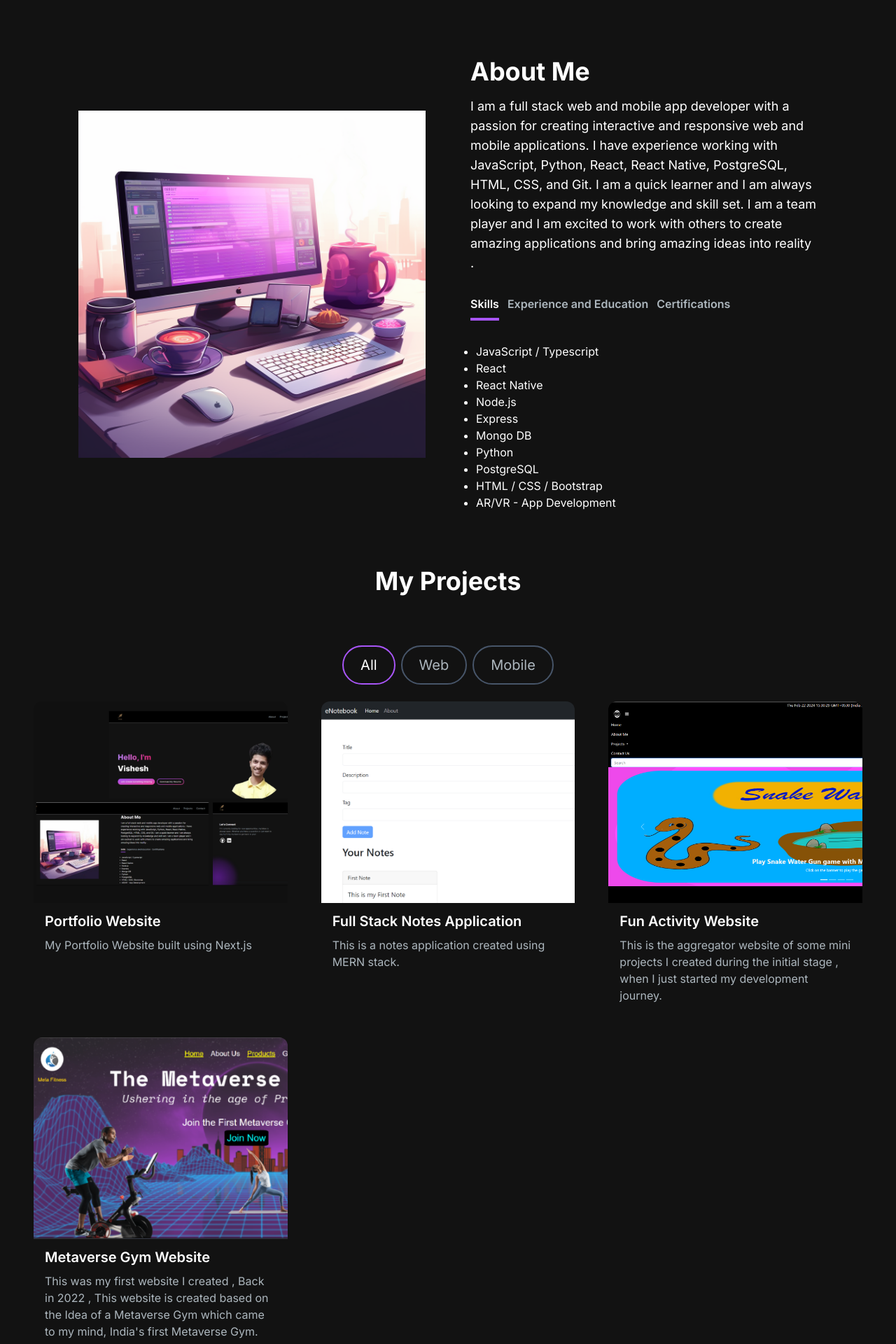
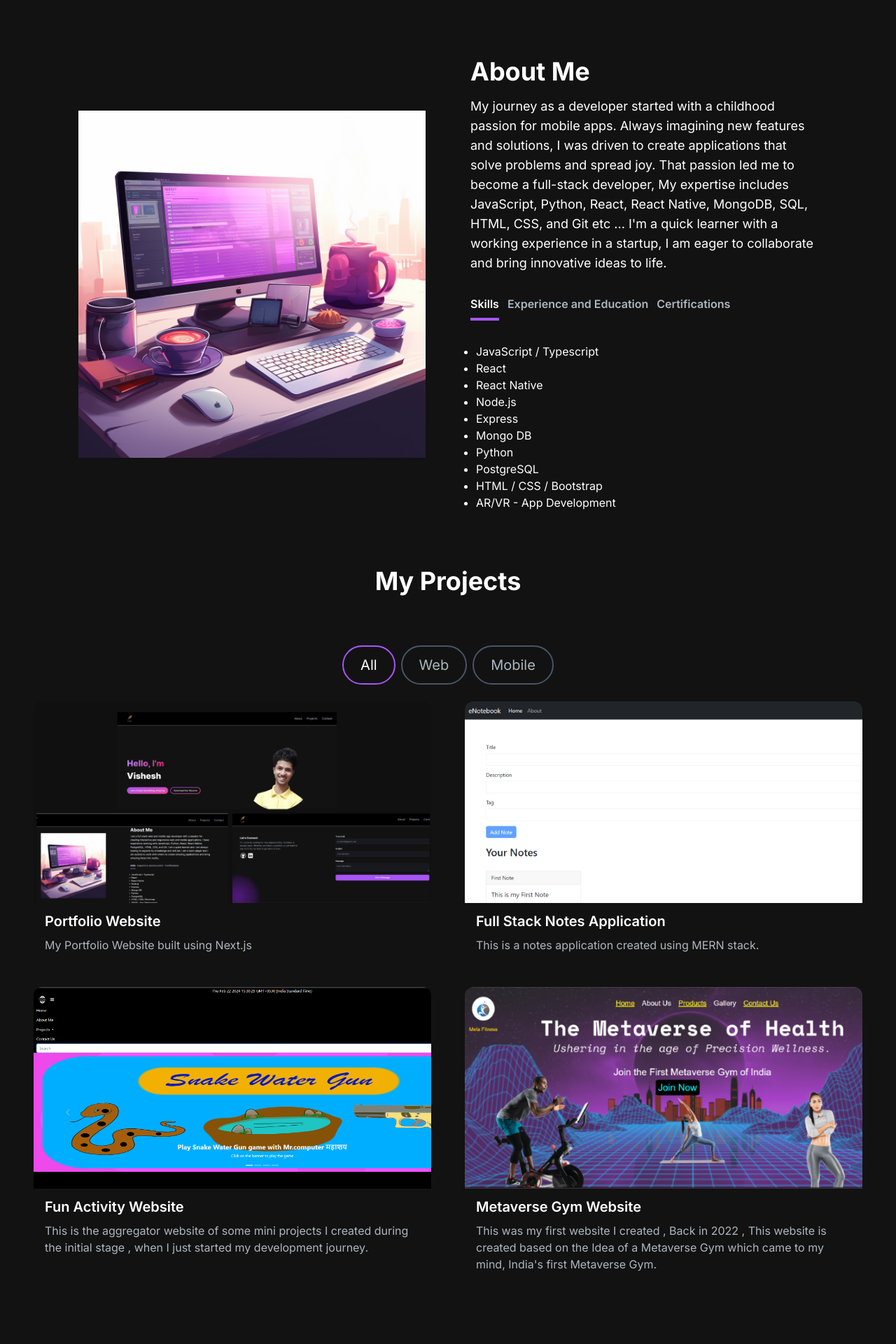
Before and after one commit to VisheshG8/Portfolio-Website-in-Next-js., a Next.js app: page / in a window 1280 px wide. Shown: the part 1120-3040 px from the top of the page at 70% size. Built offline with nearby package versions, Linux system fonts and the light colour scheme.

Commit message:
Updated the about

```diff
--- a/src/app/components/AboutSection.jsx
+++ b/src/app/components/AboutSection.jsx
@@ -65,11 +65,7 @@ const AboutSection = () => {
         <div className="mt-4 md:mt-0 text-left flex flex-col h-full">
           <h2 className="text-4xl font-bold text-white mb-4">About Me</h2>
           <p className="text-base lg:text-lg">
-            I am a full stack web and mobile app developer with a passion for creating
-            interactive and responsive web and mobile applications. I have experience
-            working with JavaScript, Python, React, React Native, PostgreSQL, HTML, CSS, and Git. I am a quick learner and I am always
-            looking to expand my knowledge and skill set. I am a team player and
-            I am excited to work with others to create amazing applications and bring amazing ideas into reality .
+          My journey as a developer started with a childhood passion for mobile apps. Always imagining new features and solutions, I was driven to create applications that solve problems and spread joy. That passion led me to become a full-stack developer, My expertise includes JavaScript, Python, React, React Native, MongoDB, SQL, HTML, CSS, and Git etc ... I&apos;m a quick learner with a working experience in a startup, I am eager to collaborate and bring innovative ideas to life.
           </p>
           <div className="flex flex-row justify-start mt-8">
             <TabButton
--- a/src/app/components/Footer.jsx
+++ b/src/app/components/Footer.jsx
@@ -11,7 +11,7 @@ const Footer = () => {
           width={100} // Specify the width of the image
           height={100} // Specify the height of the image
         />
-        <b style={{display:'flex', alignItems:'center', textAlign:'center'}}>All rights reserved.</b>
+        <b style={{display:'flex', alignItems:'center', textAlign:'center'}}> All rights reserved.</b>
       </div>
     </footer>
   );
--- a/src/app/components/ProjectsSection.jsx
+++ b/src/app/components/ProjectsSection.jsx
@@ -83,7 +83,7 @@ const ProjectsSection = () => {
           isSelected={tag === "Mobile"}
         />
       </div>
-      <ul ref={ref} className="grid md:grid-cols-3 gap-8 md:gap-12">
+      <ul ref={ref} className="grid md:grid-cols-2 gap-8 md:gap-12">
         {filteredProjects.map((project, index) => (
           <motion.li
             key={index}
```
